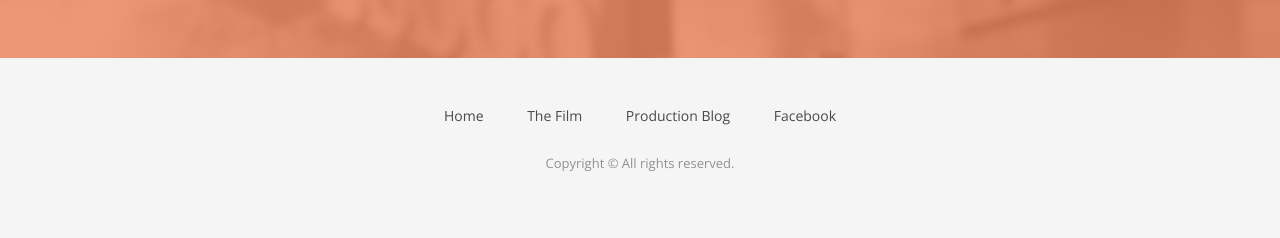
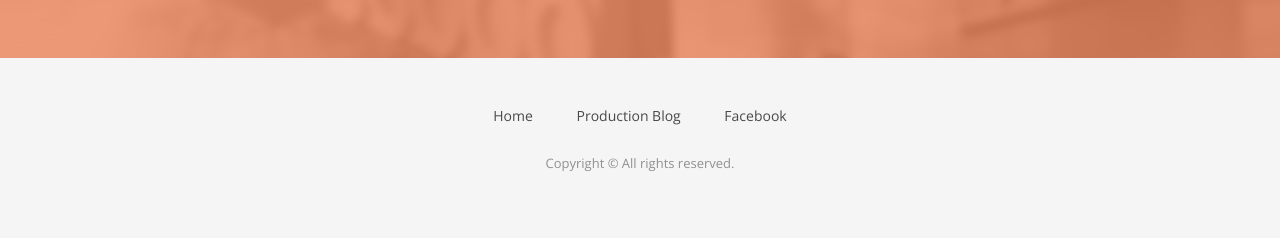
Before and after one commit to thewonglab/secret, a Jekyll site: the page built from index.html, in a window 1280 px wide. Shown: the part 1630-1868 px from the top of the page. Built offline with Jekyll 4.4.1, drawn with Linux system fonts in a browser that asks for light colours; nearby versions of some CDN libraries; some web fonts are replaced.

Commit message:
Update footer.html

```diff
--- a/_includes/footer.html
+++ b/_includes/footer.html
@@ -6,7 +6,7 @@
         <div class="footer-manu">
           <ul>
             <li><a href="{{ site.baseurl }}/">Home</a></li>
-                <li><a href="{{ site.baseurl }}/film">The Film</a></li>
+                <!--<li><a href="{{ site.baseurl }}/film">The Film</a></li>-->
                 <li><a href="{{ site.baseurl }}/blog">Production Blog</a></li>
                 <li><a href="https://www.facebook.com/secretgaygentAU/">Facebook</a></li>
           </ul>
```
